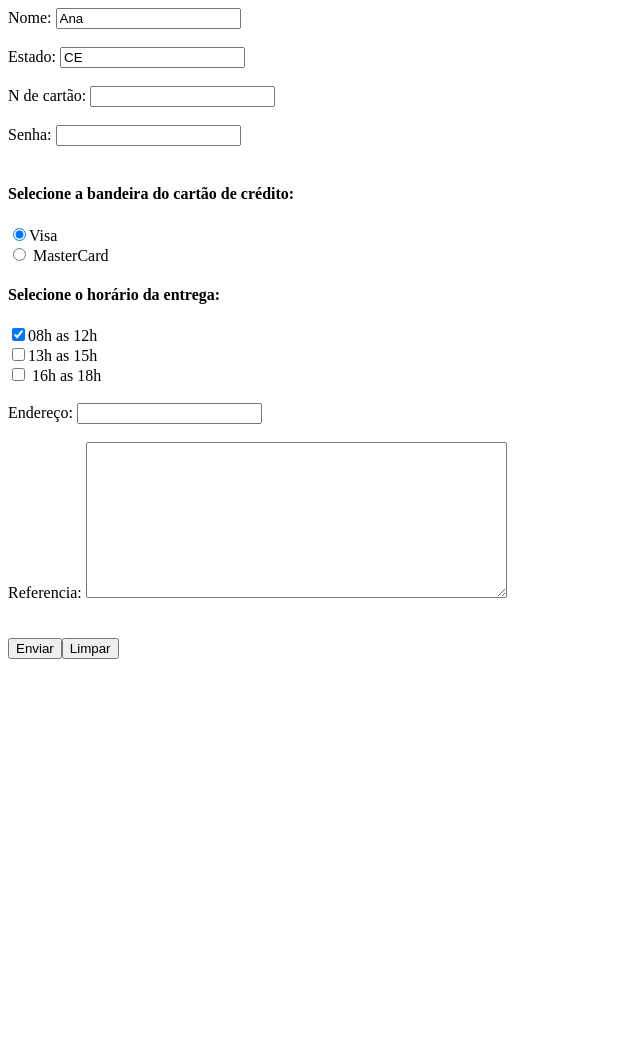
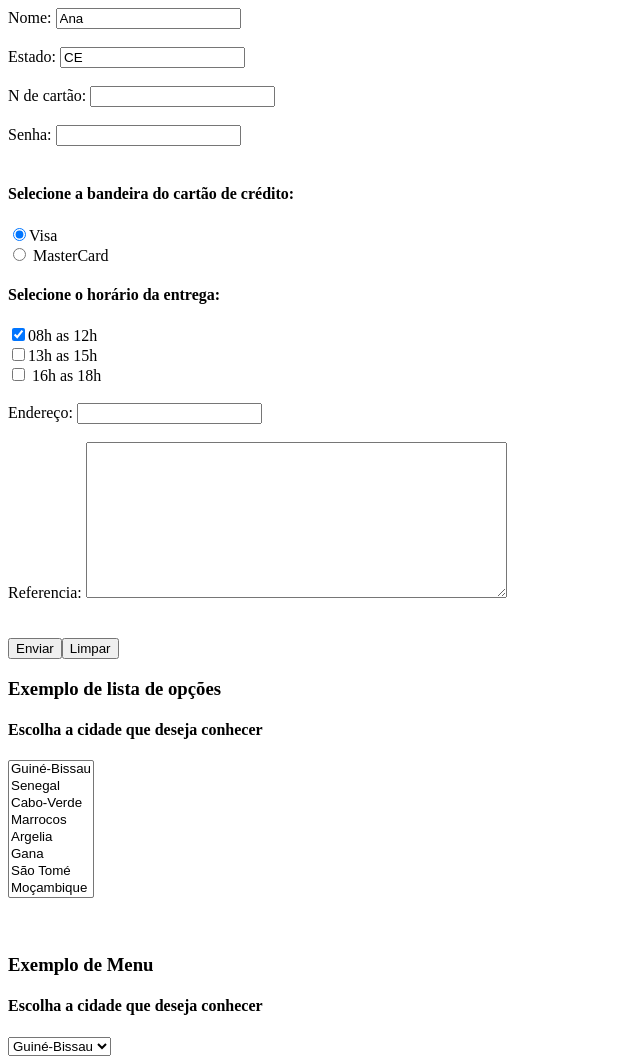
Before and after one commit to CatiaManuel0310/Curso-HTML-Avan-ado, a plain HTML site: page ModuloII/index.html in a window 1280 px wide. Shown: the whole page, without its empty margins (0-640 px from the left). Before the commit the page ends 800 px from the top, so only its background shows below. Drawn offline with Linux system fonts and the light colour scheme.

Commit message:
Terceiro commit

```diff
--- a/ModuloII/index.html
+++ b/ModuloII/index.html
@@ -41,8 +41,39 @@
         <br>
         <br>
         <br>
-        <input type="submit" value="Enviar"><input type="reset" value="Limpar"><input type="hidden" name="cpf" value="verdadeiro">
+        <input type="submit" value="Enviar"><input type="reset" value="Limpar">
+        <input type="hidden" name="cpf" value="verdadeiro">
 
+        <h3>Exemplo de lista de opções</h3>
+        <h4>Escolha a cidade que deseja conhecer</h4>
+        <form>
+            <select name="cidades" size="8">
+                <option>Guiné-Bissau
+                <option>Senegal
+                <option>Cabo-Verde
+                <option>Marrocos
+                <option>Argelia
+                <option>Gana
+                <option>São Tomé
+                <option>Moçambique
+            </select>
+        </form>
+        <br>
+        <br>
+
+        <h3>Exemplo de Menu</h3>
+        <h4>Escolha a cidade que deseja conhecer</h4>
+        <form>
+            <select name="cidades">
+                <option>Guiné-Bissau
+                <option>Senegal
+                <option>Cabo-Verde
+                <option>Argelia
+                <option>Gana
+                <option>São Tomé
+                <option>Moçambique
+            </select>
+        </form>
 
     </form>
 </body>
```
Also changed, not shown: Formulario/index.html (added, +31 -0 lines).
